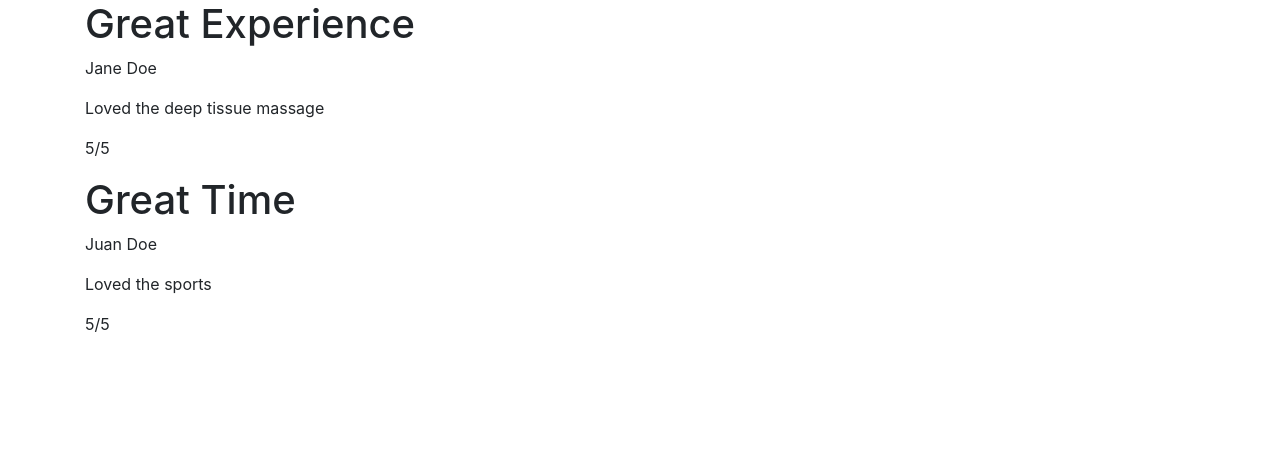
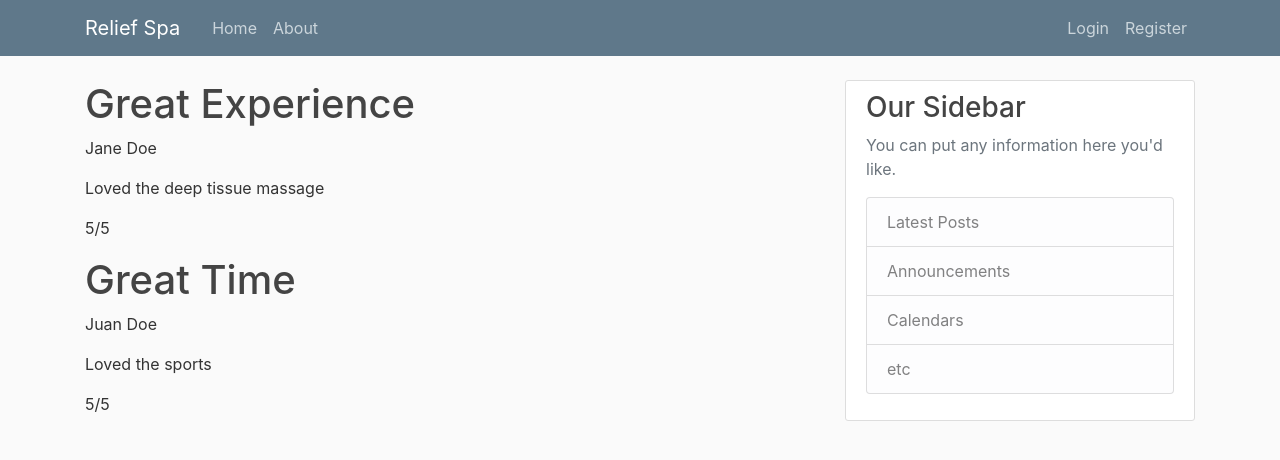
Before and after one commit to jevonwill/web-development, a Django app: page / in a window 1280 px wide. Shown: the top 460 px of the page. Run offline with Django 3.2, Linux system fonts and the light colour scheme; some libraries are stand-ins or nearby versions.

Commit message:
Added main.css

```diff
--- /dev/null
+++ b/webapp/blog/static/blog/main.css
@@ -0,0 +1,85 @@
+body {
+    background: #fafafa;
+    color: #333333;
+    margin-top: 5rem;
+  }
+
+  h1, h2, h3, h4, h5, h6 {
+    color: #444444;
+  }
+
+  ul {
+    margin: 0;
+  }
+
+  .bg-steel {
+    background-color: #5f788a;
+  }
+
+  .site-header .navbar-nav .nav-link {
+    color: #cbd5db;
+  }
+
+  .site-header .navbar-nav .nav-link:hover {
+    color: #ffffff;
+  }
+
+  .site-header .navbar-nav .nav-link.active {
+    font-weight: 500;
+  }
+
+  .content-section {
+    background: #ffffff;
+    padding: 10px 20px;
+    border: 1px solid #dddddd;
+    border-radius: 3px;
+    margin-bottom: 20px;
+  }
+
+  .article-title {
+    color: #444444;
+  }
+
+  a.article-title:hover {
+    color: #428bca;
+    text-decoration: none;
+  }
+
+  .article-content {
+    white-space: pre-line;
+  }
+
+  .article-img {
+    height: 65px;
+    width: 65px;
+    margin-right: 16px;
+  }
+
+  .article-metadata {
+    padding-bottom: 1px;
+    margin-bottom: 4px;
+    border-bottom: 1px solid #e3e3e3
+  }
+
+  .article-metadata a:hover {
+    color: #333;
+    text-decoration: none;
+  }
+
+  .article-svg {
+    width: 25px;
+    height: 25px;
+    vertical-align: middle;
+  }
+
+  .account-img {
+    height: 125px;
+    width: 125px;
+    margin-right: 20px;
+    margin-bottom: 16px;
+  }
+
+  .account-heading {
+    font-size: 2.5rem;
+
+  }
--- a/webapp/blog/templates/blog/base.html
+++ b/webapp/blog/templates/blog/base.html
@@ -1,3 +1,4 @@
+{% load static%}
 <!DOCTYPE html>
 <!--[if lt IE 7]>      <html class="no-js lt-ie9 lt-ie8 lt-ie7"> <![endif]-->
 <!--[if IE 7]>         <html class="no-js lt-ie9 lt-ie8"> <![endif]-->
@@ -12,6 +13,7 @@
         <!-- Bootstrap CSS -->
         <link rel="stylesheet" href="https://stackpath.bootstrapcdn.com/bootstrap/4.5.0/css/bootstrap.min.css" integrity="sha384-9aIt2nRpC12Uk9gS9baDl411NQApFmC26EwAOH8WgZl5MYYxFfc+NcPb1dKGj7Sk" crossorigin="anonymous">
 
+        <link rel="stylesheet" type="text/css" href="{% static 'blog/main.css' %}">
         {% if title %}
             <title>Spa - {{ title }}</title>
         {% else %}
@@ -23,9 +25,48 @@
         <!--[if lt IE 7]>
             <p class="browsehappy">You are using an <strong>outdated</strong> browser. Please <a href="#">upgrade your browser</a> to improve your experience.</p>
         <![endif]-->
-        <div class="container">
-            {%block content %}{% endblock %}
-        </div>
+        <header class="site-header">
+            <nav class="navbar navbar-expand-md navbar-dark bg-steel fixed-top">
+              <div class="container">
+                <a class="navbar-brand mr-4" href="/">Relief Spa</a>
+                <button class="navbar-toggler" type="button" data-toggle="collapse" data-target="#navbarToggle" aria-controls="navbarToggle" aria-expanded="false" aria-label="Toggle navigation">
+                <span class="navbar-toggler-icon"></span>
+                </button>
+                <div class="collapse navbar-collapse" id="navbarToggle">
+                  <div class="navbar-nav mr-auto">
+                    <a class="nav-item nav-link" href="/">Home</a>
+                    <a class="nav-item nav-link" href="/about">About</a>
+                  </div>
+                  <!-- Navbar Right Side -->
+                  <div class="navbar-nav">
+                    <a class="nav-item nav-link" href="#">Login</a>
+                    <a class="nav-item nav-link" href="#">Register</a>
+                  </div>
+                </div>
+              </div>
+            </nav>
+          </header>
+
+          <main role="main" class="container">
+            <div class="row">
+              <div class="col-md-8">
+                {% block content %}{% endblock %}
+              </div>
+              <div class="col-md-4">
+                <div class="content-section">
+                  <h3>Our Sidebar</h3>
+                  <p class='text-muted'>You can put any information here you'd like.
+                    <ul class="list-group">
+                      <li class="list-group-item list-group-item-light">Latest Posts</li>
+                      <li class="list-group-item list-group-item-light">Announcements</li>
+                      <li class="list-group-item list-group-item-light">Calendars</li>
+                      <li class="list-group-item list-group-item-light">etc</li>
+                    </ul>
+                  </p>
+                </div>
+              </div>
+            </div>
+          </main>
 
 
         <!-- Optional JavaScript -->
```
Also changed, not shown: webapp/blog/static/test.txt (added).
